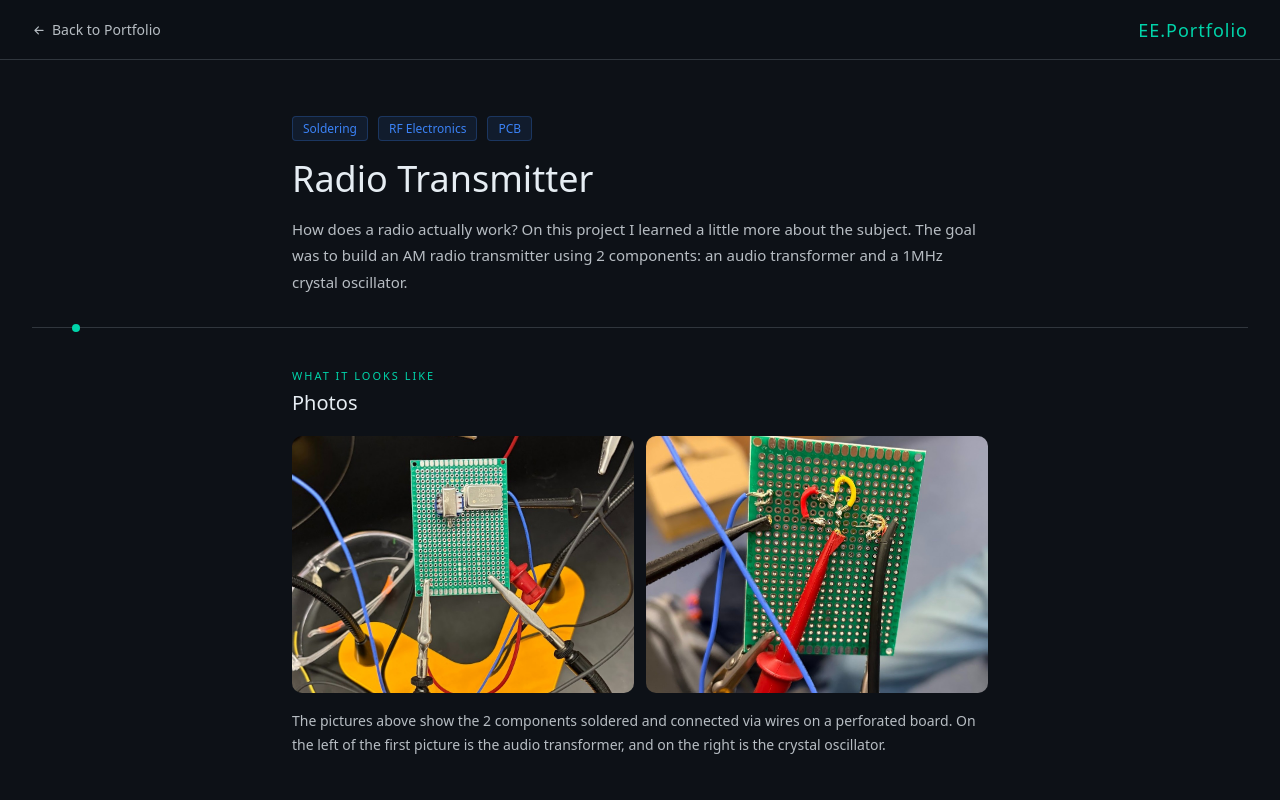
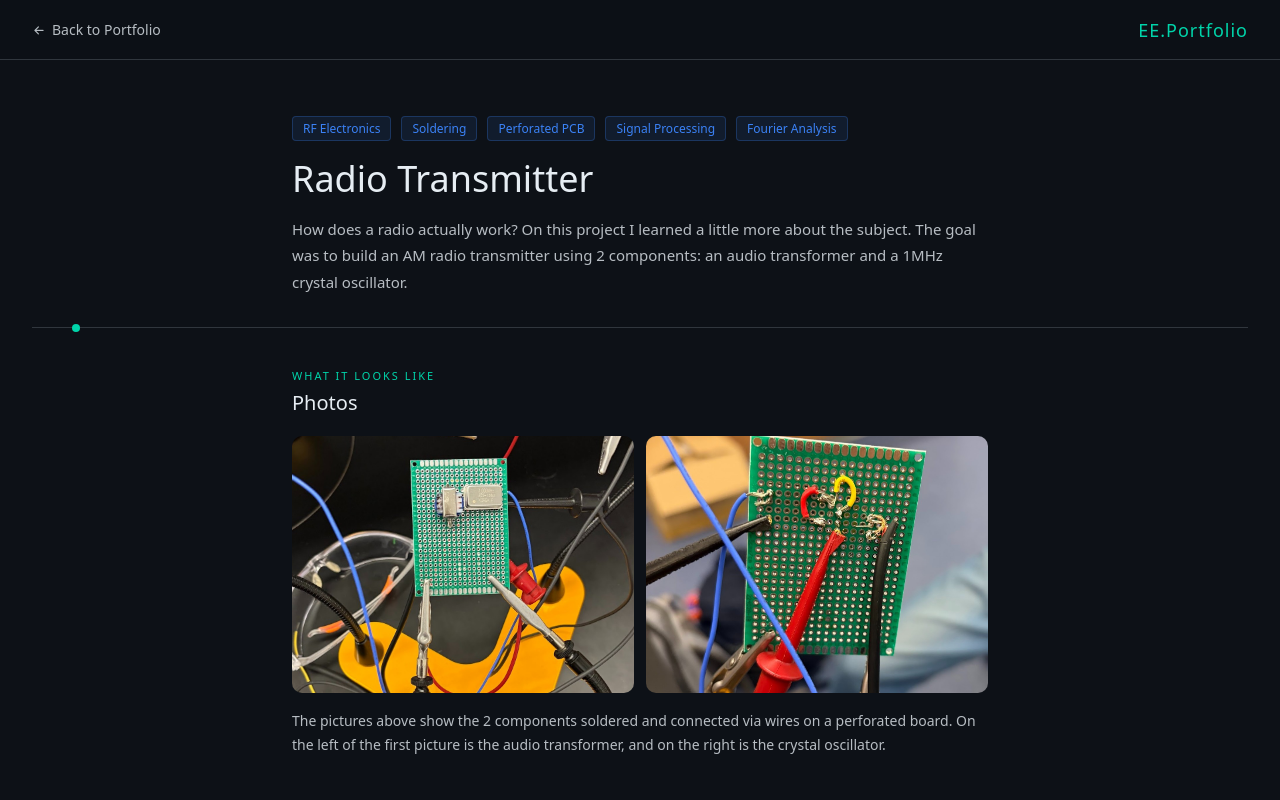
Before and after one commit to oadlc/oadlc.github.io, a plain HTML site: page radio_transmitter.html in a window 1280 px wide. Shown: the top 800 px of the page. Drawn offline with Linux system fonts and the light colour scheme.

Commit message:
Update radio_transmitter.html

```diff
--- a/radio_transmitter.html
+++ b/radio_transmitter.html
@@ -68,9 +68,11 @@
 
   <div class="hero">
     <div class="project-meta">
+      <span class="ptag">RF Electronics</span>
       <span class="ptag">Soldering</span>
-      <span class="ptag">RF Electronics</span>
-      <span class="ptag">PCB</span>
+      <span class="ptag">Perforated PCB</span>
+      <span class="ptag">Signal Processing</span>
+      <span class="ptag">Fourier Analysis</span>
     </div>
     <h1>Radio Transmitter</h1>
     <p>How does a radio actually work? On this project I learned a little more about the subject.
```
